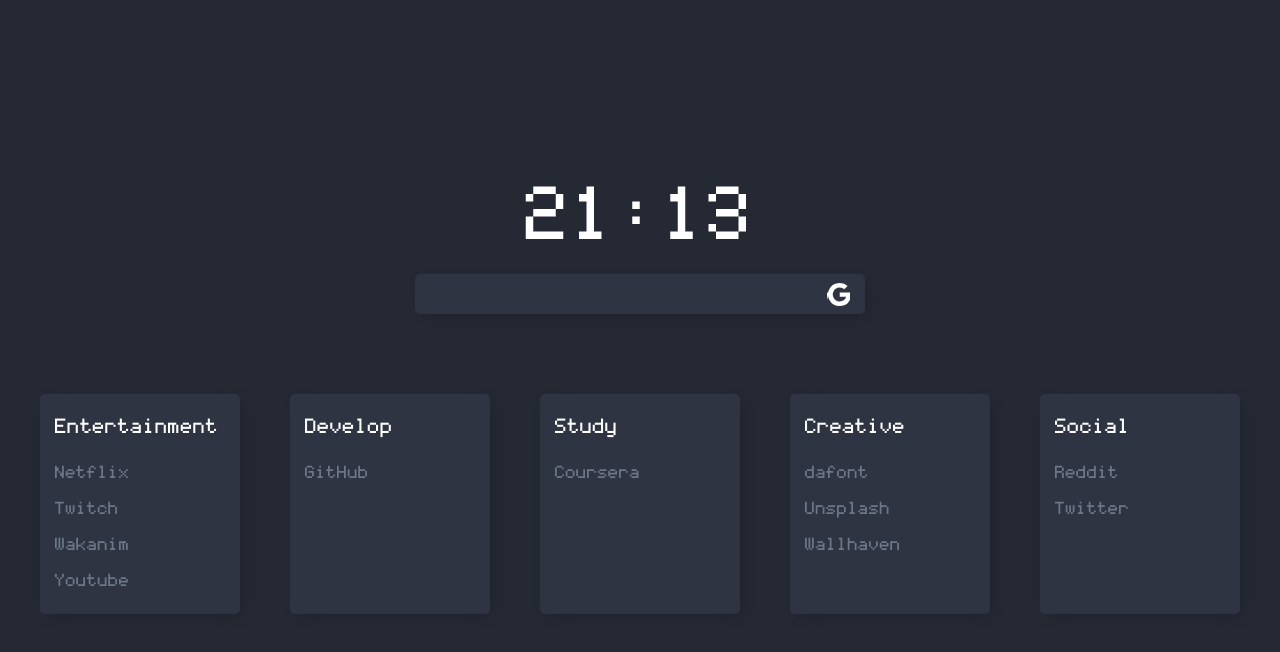
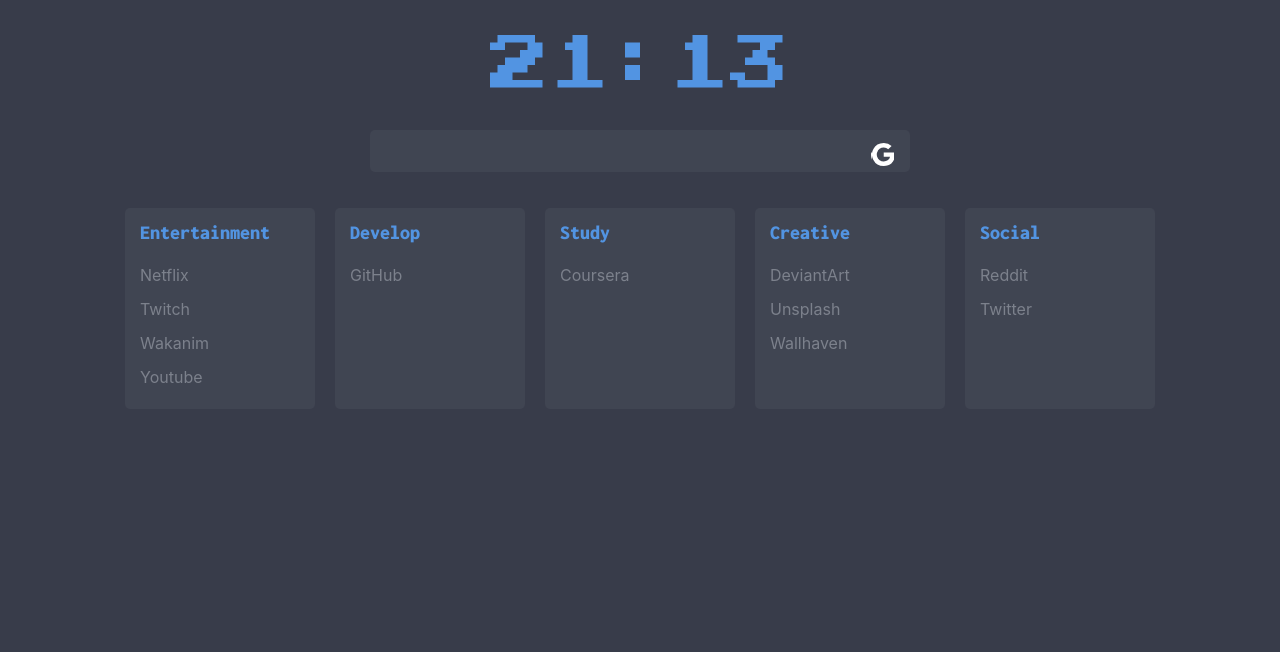
Before and after one commit to dkatargin/startpage, a plain HTML site: page index.html in a window 1280 px wide. Drawn offline with nearby package versions, Linux system fonts and the light colour scheme.

Commit message:
NOISSUE: update styles and js for better view

```diff
--- a/index.html
+++ b/index.html
@@ -1,72 +1,80 @@
  <html>
  <head>
 	<meta charset="utf-8">
+	<link rel="stylesheet" href="https://stackpath.bootstrapcdn.com/bootstrap/4.5.0/css/bootstrap.min.css" integrity="sha384-9aIt2nRpC12Uk9gS9baDl411NQApFmC26EwAOH8WgZl5MYYxFfc+NcPb1dKGj7Sk" crossorigin="anonymous">
+	<link href="https://fonts.googleapis.com/css2?family=Press+Start+2P&display=swap" rel="stylesheet">
+    <link href="https://fonts.googleapis.com/css2?family=Inconsolata:wght@900&display=swap" rel="stylesheet">
     <link rel="stylesheet" type="text/css" href="style.css" media="screen" />
 	<script src="https://kit.fontawesome.com/f00c14539b.js" crossorigin="anonymous"></script>
+
 	<title>StartPage</title>
  </head>
  <body>
 <div class="container">
+    <div class="row">
+        <div class="col-md-4 offset-md-4">
             <div id="time" class="time"></div>
+        </div>
+    </div>
 
+    <div class="row">
+        <div class="col-md-6 offset-md-3 justify-content-center">
             <form method="GET" action="https://www.google.com/search">
                 <input name="as_q" class="search-field" autofocus>
                 <button type="submit" class="search-submit" value="" style="fill: white"></button>
             </form>
+		</div>
+    </div>
 
-		<div class="box">
-			<div class="box-container">
+    <div class="row align-items-start justify-content-center">
+    <div class="col-md-2 box">
         <div class="heading">Entertainment</div>
         <a href="https://www.netflix.com/" target="_blank">
-					<div class="link" tabindex="2">Netflix</div>
+                <div class="link" tabindex="1">Netflix</div>
         </a>
-
         <a href="https://www.twitch.tv" target="_blank">
-					<div class="link" tabindex="4">Twitch</div>
+            <div class="link" tabindex="2">Twitch</div>
         </a>
         <a href="https://www.wakanim.tv/" target="_blank">
-					<div class="link" tabindex="1">Wakanim</div>
+            <div class="link" tabindex="3">Wakanim</div>
         </a>
         <a href="https://www.youtube.com/" target="_blank">
-					<div class="link" tabindex="1">Youtube</div>
+            <div class="link" tabindex="4">Youtube</div>
         </a>
     </div>
-			<div class="box-container">
+    <div class="col-md-2 box">
         <div class="heading">Develop</div>
         <a href="https://github.com/ex0hunt" target="_blank">
-					<div class="link" tabindex="1">GitHub</div>
+            <div class="link" tabindex="5">GitHub</div>
         </a>
-
     </div>
-			<div class="box-container">
+    <div class="col-md-2 box">
         <div class="heading">Study</div>
         <a href="https://coursera.org" target="_blank">
-					<div class="link" tabindex="5">Coursera</div>
+            <div class="link" tabindex="6">Coursera</div>
         </a>
     </div>
-			<div class="box-container">
+    <div class="col-md-2 box">
         <div class="heading">Creative</div>
-				<a href="https://www.dafont.com/" target="_blank">
-					<div class="link" tabindex="12">dafont</div>
+
+        <a href="https://www.deviantart.com/" target="_blank">
+            <div class="link" tabindex="8">DeviantArt</div>
         </a>
         <a href="https://unsplash.com/" target="_blank">
             <div class="link" tabindex="10">Unsplash</div>
         </a>
         <a href="https://wallhaven.cc/" target="_blank">
-					<div class="link" tabindex="10">Wallhaven</div>
+            <div class="link" tabindex="11">Wallhaven</div>
         </a>
-
     </div>
-			<div class="box-container">
+    <div class="col-md-2 box">
         <div class="heading" >Social</div>
         <a href="https://www.reddit.com" target="_blank">
-					<div class="link" tabindex="4">Reddit</div>
+            <div class="link" tabindex="12">Reddit</div>
         </a>
         <a href="https://www.twitter.com/" target="_blank">
-					<div class="link" tabindex="3">Twitter</div>
+            <div class="link" tabindex="13">Twitter</div>
         </a>
-
-			</div>
     </div>
     </div>
 
--- a/script.js
+++ b/script.js
@@ -14,4 +14,22 @@ function updateClock() {
     setTimeout(updateClock, 1000);
 }
 
+function calcHeight(){
+    var maxHeight = 0;
+    var elems = document.getElementsByClassName("box")
+    for (var e = 0; e < elems.length; e++) {
+        if(elems[e].offsetHeight>maxHeight){
+            maxHeight = elems[e].offsetHeight;
+        }
+    }
+    for (var e = 0; e < elems.length; e++) {
+        if(elems[e].offsetHeight<maxHeight){
+            elems[e].style.setProperty("height",maxHeight);
+        }
+    }
+
+
+}
+
 updateClock();
+calcHeight();
--- a/style.css
+++ b/style.css
@@ -1,116 +1,50 @@
-/* ------------- FONTS ------------- */
-@font-face {
-  font-family: 'test';
-  src: url('test.woff') format('woff');
+body {
+	background-color: #383c4a;
+	color: #5294e2;
 }
 
-/* ------------- STARTER ------------- */
 
-*{
-  margin:0;
-  padding:0;
+.time {
+    text-align: center;
+    font-family: 'Press Start 2P';
+    font-size: 60;
+    margin-top: 20px;
+    margin-bottom: 20px;
 }
 
-body {
-	background-color: #252934;
-	color: white;
+.heading{
+    margin: 10px 0 15px 0px;
+    font-family: 'Inconsolata', monospace;
+    font-size: 20;
 }
 
-/* ------------- TRANSITIONS AND SHADOWS ------------- */
 
-a, a:visited, a:hover, .box .box-container:hover, .box .box-container {
-	-webkit-transition: all 150ms ease-in-out;
-	-moz-transition: all 150ms ease-in-out;
-	-ms-transition: all 150ms ease-in-out;
-	-o-transition: all 150ms ease-in-out;
-	transition: all 150ms ease-in-out;
+.box {
+	background-color: #404552;
+	border-radius: 5px;
+    margin-top: 20px;
+    margin-left: 10px;
+    margin-right: 10px;
+    padding-bottom: 10px;
 }
 
-.box .box-container:hover {
-	-webkit-box-shadow: 4px 4px 15px -5px rgba(0,0,0,0.75);
-	-moz-box-shadow: 4px 4px 15px -5px rgba(0,0,0,0.75);
-	box-shadow: 4px 4px 15px -5px rgba(0,0,0,0.75);
+.box .link{
+    margin-bottom: 10px;
 }
 
-.container form, .box .box-container {
-	-webkit-box-shadow: 4px 4px 15px -5px rgba(0,0,0,0.25);
-	-moz-box-shadow: 4px 4px 15px -5px rgba(0,0,0,0.25);
-	box-shadow: 4px 4px 15px -5px rgba(0,0,0,0.25);
+.box a{
+    color: #7c818c;
 }
 
-/* ------------- CONTAINER STYLING ------------- */
-
-.container {
-	display: flex;
-	flex-direction: column;
-	justify-content: center;
-	align-items: center;
-	text-align: center;
-	min-height: 100vh;
+.box a:hover {
+    color: white;
+    text-decoration: none;
 }
 
-/* ------------- LINK STYLING ------------- */
-
-a, a:visited {
-	color: #6C7789;
-}
-
-a:hover {
-	color: white;
-}
-
-a, a:visited, a:hover {
-	text-decoration: none;
-
-}
-
-.box .box-container .link {
-	font-family: 'test';
-	font-size: 28px;
-	padding: 20px 0 0 15px;
-	text-align: left;
-}
-
-/* ------------- TIME STYLING ------------- */
-
-.container .time {
-	font-family: 'test';
-	font-size: 120px;
-	margin-bottom: 20px;
-}
-
-/* ------------- BOX STYLING ------------- */
-
-.box {
-	width:auto;
-}
-
-.box .box-container {
-	background-color: #2E3441;
-	width: 200px;
-	height: 220px;
-	float: left;
-	border-radius: 5px;
-}
-
-.box .box-container:not(:last-child) {
-	margin-right: 50px;
-}
-
-.box .box-container .heading {
-	margin: 25px 0 9px 15px;
-	font-family: 'test';
-	font-size: 33px;
-	text-align: left;
-}
-
-/* ------------- SEARCH STYLING ------------- */
 
 .container form {
-	background-color: #2E3441;
+	background-color: #404552;
 	border-radius: 5px;
-	width: 450px;
-	margin-bottom: 80px;
 }
 
 .container form .search-field, .container form .search-submit {
@@ -126,13 +60,10 @@ a, a:visited, a:hover {
 	padding-left: 15px;
 	color: white;
 	font-size: 30px;
-	font-family: 'test';
-	bottom: -1px;
 }
 
 .container form .search-submit {
 	width: 10%;
-	top: 5px;
 }
 
 .container form .search-submit:hover {
@@ -150,18 +81,3 @@ a, a:visited, a:hover {
 	right:15px;
 	bottom: -3px;
 }
-
-
-/* ------------- MEDIA QUERY ------------- */
-
-@media only screen and (max-width: 985px) {
-	.box-container:nth-child(4), .box-container:nth-child(3) {
-		margin-top: 50px;
-	}
-	.box .box-container:nth-child(2), .box .box-container:nth-child(4) {
-		margin-right: 0;
-	}
-	.box {
-		width: 450px;
-	}
-}
```
Lines whose indentation alone changed are shown as unchanged.
